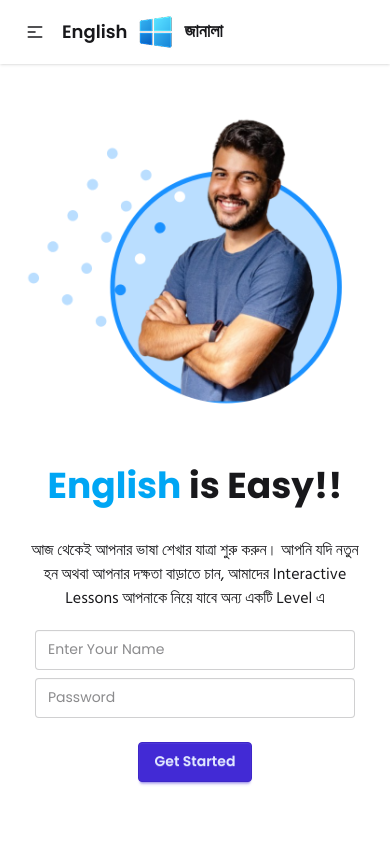
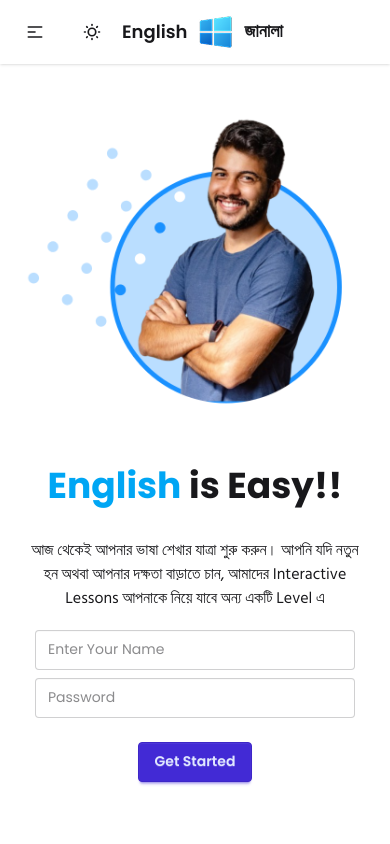
Before and after one commit to themdshakibul/english-janala-website, a website: page index.html in a window 390 px wide. Shown: the top 844 px of the page. Drawn offline with nearby package versions, Linux system fonts and the light colour scheme; no server answers.

Commit message:
mobile dark mode added

```diff
--- a/index.html
+++ b/index.html
@@ -29,7 +29,7 @@
       <!-- navbar -->
       <nav class="bg-base-100 shadow-sm">
         <div class="container mx-auto navbar">
-          <div class="navbar-start">
+          <div class="navbar-start gap-5">
             <div class="dropdown">
               <div tabindex="0" role="button" class="btn btn-ghost lg:hidden">
                 <svg
@@ -66,6 +66,34 @@
                 </li>
               </ul>
             </div>
+            <!-- light and dark  -->
+            <label class="swap swap-rotate lg:hidden">
+              <!-- this hidden checkbox controls the state -->
+              <input type="checkbox" class="theme-controller" value="dark" />
+
+              <!-- sun icon -->
+              <svg
+                class="swap-off h-5 w-5 fill-current"
+                xmlns="http://www.w3.org/2000/svg"
+                viewBox="0 0 24 24"
+              >
+                <path
+                  d="M5.64,17l-.71.71a1,1,0,0,0,0,1.41,1,1,0,0,0,1.41,0l.71-.71A1,1,0,0,0,5.64,17ZM5,12a1,1,0,0,0-1-1H3a1,1,0,0,0,0,2H4A1,1,0,0,0,5,12Zm7-7a1,1,0,0,0,1-1V3a1,1,0,0,0-2,0V4A1,1,0,0,0,12,5ZM5.64,7.05a1,1,0,0,0,.7.29,1,1,0,0,0,.71-.29,1,1,0,0,0,0-1.41l-.71-.71A1,1,0,0,0,4.93,6.34Zm12,.29a1,1,0,0,0,.7-.29l.71-.71a1,1,0,1,0-1.41-1.41L17,5.64a1,1,0,0,0,0,1.41A1,1,0,0,0,17.66,7.34ZM21,11H20a1,1,0,0,0,0,2h1a1,1,0,0,0,0-2Zm-9,8a1,1,0,0,0-1,1v1a1,1,0,0,0,2,0V20A1,1,0,0,0,12,19ZM18.36,17A1,1,0,0,0,17,18.36l.71.71a1,1,0,0,0,1.41,0,1,1,0,0,0,0-1.41ZM12,6.5A5.5,5.5,0,1,0,17.5,12,5.51,5.51,0,0,0,12,6.5Zm0,9A3.5,3.5,0,1,1,15.5,12,3.5,3.5,0,0,1,12,15.5Z"
+                />
+              </svg>
+
+              <!-- moon icon -->
+              <svg
+                class="swap-on h-5 w-5 fill-current"
+                xmlns="http://www.w3.org/2000/svg"
+                viewBox="0 0 24 24"
+              >
+                <path
+                  d="M21.64,13a1,1,0,0,0-1.05-.14,8.05,8.05,0,0,1-3.37.73A8.15,8.15,0,0,1,9.08,5.49a8.59,8.59,0,0,1,.25-2A1,1,0,0,0,8,2.36,10.14,10.14,0,1,0,22,14.05,1,1,0,0,0,21.64,13Zm-9.5,6.69A8.14,8.14,0,0,1,7.08,5.22v.27A10.15,10.15,0,0,0,17.22,15.63a9.79,9.79,0,0,0,2.1-.22A8.11,8.11,0,0,1,12.14,19.73Z"
+                />
+              </svg>
+            </label>
+
             <a class="flex items-center gap-2 font-semibold">
               <span class="text-lg">English</span>
               <img class="w-fit" src="./assets/logo.png" alt="" />
```
